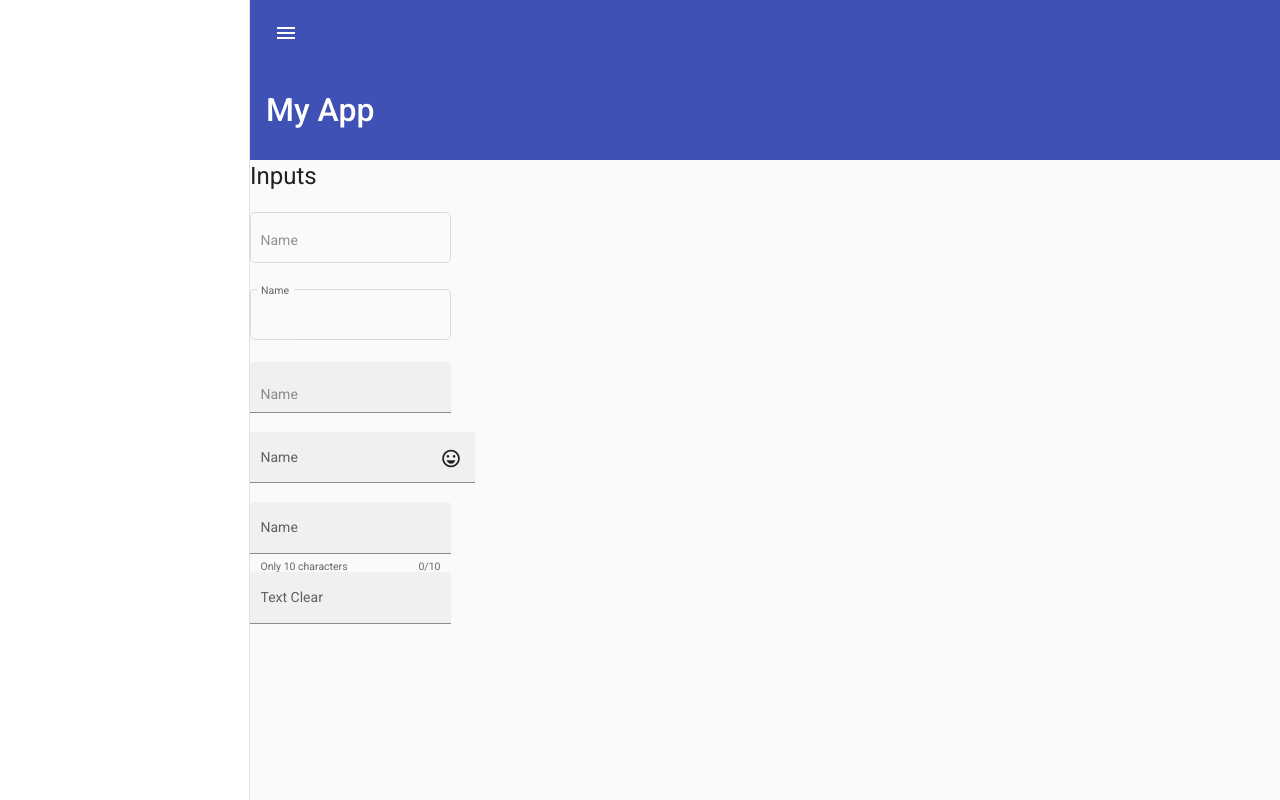
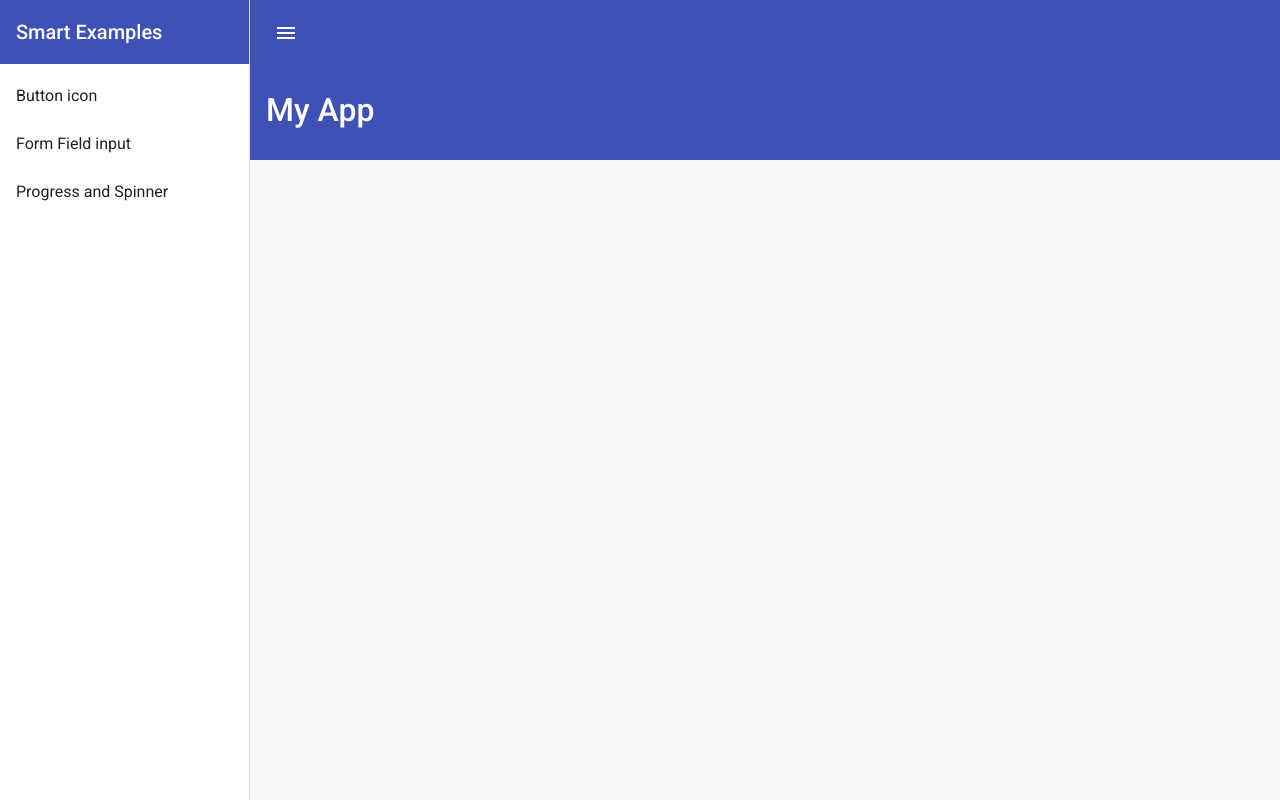
Before and after one commit to diegosmteixeira/Angular_Material, an Angular app in the folder Angular-Material/: page / in a window 1280 px wide. Built offline with nearby package versions, Linux system fonts and the light colour scheme.

Commit message:
Loading progress

```diff
--- a/Angular-Material/src/app/app-routing.module.ts
+++ b/Angular-Material/src/app/app-routing.module.ts
@@ -1,7 +1,14 @@
 import { NgModule } from '@angular/core';
 import { RouterModule, Routes } from '@angular/router';
+import { ButtonsIconsComponent } from './buttons-icons/buttons-icons.component';
+import { FormfieldInputComponent } from './formfield-input/formfield-input.component';
+import { ProgressSpinnerComponent } from './progress-spinner/progress-spinner.component';
 
-const routes: Routes = [];
+const routes: Routes = [
+  { path: 'buttonIcon', component: ButtonsIconsComponent },
+  { path: 'formFieldInput', component: FormfieldInputComponent },
+  { path: 'progressBar', component: ProgressSpinnerComponent }
+];
 
 @NgModule({
   imports: [RouterModule.forRoot(routes)],
--- a/Angular-Material/src/app/app.component.html
+++ b/Angular-Material/src/app/app.component.html
@@ -4,7 +4,17 @@
       class="sidenav"
       [opened]="!smallScreen"
       [fixedInViewport]="true"
-      [mode]="sidenavMode">
+      [mode]="sidenavMode"
+      >
+    <mat-toolbar color="primary">
+      Smart Examples
+    </mat-toolbar>
+    <mat-nav-list>
+      <a mat-list-item routerLink="/buttonIcon">Button icon</a>
+      <a mat-list-item routerLink="/formFieldInput">Form Field input</a>
+      <a mat-list-item routerLink="/progressBar">Progress and Spinner</a>
+    </mat-nav-list>
+
     </mat-sidenav>
 
   <mat-sidenav-content>
@@ -32,9 +42,8 @@
     <mat-toolbar color="primary" class="toolbar-submenu">
         <span *ngIf="!popText">My App</span>
     </mat-toolbar>
-    <!-- <app-buttons-icons></app-buttons-icons> -->
-    <app-formfield-input></app-formfield-input>
+    <div class="content">
+      <router-outlet></router-outlet>
+    </div>
   </mat-sidenav-content>
 </mat-sidenav-container>
-
-<router-outlet></router-outlet>
--- a/Angular-Material/src/app/app.component.scss
+++ b/Angular-Material/src/app/app.component.scss
@@ -8,6 +8,10 @@
 
 mat-sidenav-content {
   height: 100vh;
+}
+
+.content {
+  padding: 10px;
 }
 
 mat-sidenav-container {
--- a/Angular-Material/src/app/app.module.ts
+++ b/Angular-Material/src/app/app.module.ts
@@ -9,12 +9,14 @@ import { MaterialModule } from './Material/Material.module';
 import { ButtonsIconsComponent } from './buttons-icons/buttons-icons.component';
 import { FormfieldInputComponent } from './formfield-input/formfield-input.component';
 import { FormsModule } from '@angular/forms';
+import { ProgressSpinnerComponent } from './progress-spinner/progress-spinner.component';
 
 @NgModule({
   declarations: [
     AppComponent,
     ButtonsIconsComponent,
-    FormfieldInputComponent
+    FormfieldInputComponent,
+    ProgressSpinnerComponent
   ],
   imports: [
     BrowserModule,
--- /dev/null
+++ b/Angular-Material/src/app/progress-spinner/progress-spinner.component.html
@@ -0,0 +1,16 @@
+<h1>Progress bar and Spinner</h1>
+<mat-progress-bar [value]="loading" color="primary"></mat-progress-bar>
+<br>
+<mat-progress-bar [value]="loading" color="accent"></mat-progress-bar>
+<br>
+<mat-progress-bar [value]="loading"color="warn"></mat-progress-bar>
+<br>
+
+<h1>Loading waiting case</h1>
+<mat-progress-bar
+[value]="queryValue"
+color="warn"
+[mode]="queryMode"
+>
+</mat-progress-bar>
+<br>
--- /dev/null
+++ b/Angular-Material/src/app/progress-spinner/progress-spinner.component.ts
@@ -0,0 +1,40 @@
+import { Component, OnInit } from '@angular/core';
+import { concat, interval } from 'rxjs';
+import { map, take, takeWhile, tap } from 'rxjs/operators';
+import { ProgressBarMode } from '@angular/material/progress-bar';
+
+@Component({
+  selector: 'app-progress-spinner',
+  templateUrl: './progress-spinner.component.html',
+  styleUrls: ['./progress-spinner.component.scss']
+})
+export class ProgressSpinnerComponent implements OnInit {
+  public loading = 0
+  public queryMode: ProgressBarMode = 'query';
+  public queryValue = 0;
+
+  constructor() { }
+
+  ngOnInit(): void {
+    this.loadingProgress(200, 100)
+        .subscribe(i => this.loading = i);
+
+    concat(
+      interval(2000)
+      .pipe(
+        take(1),
+        tap(_ => (this.queryMode = 'determinate'))
+      ),
+      this.loadingProgress(500, 100)
+    ).subscribe(i => this.queryValue = i)
+  }
+
+  loadingProgress(speed: number, takeUntil: number) {
+    return interval().pipe(
+      // map(i => i * 5),
+      // takeWhile(i => i <= 100)
+      takeWhile(i => i <= takeUntil)
+    )
+  }
+
+}
```
Also changed, not shown: Angular-Material/src/app/Material/Material.module.ts (+9 -2 lines), Angular-Material/src/app/progress-spinner/progress-spinner.component.scss (added).
